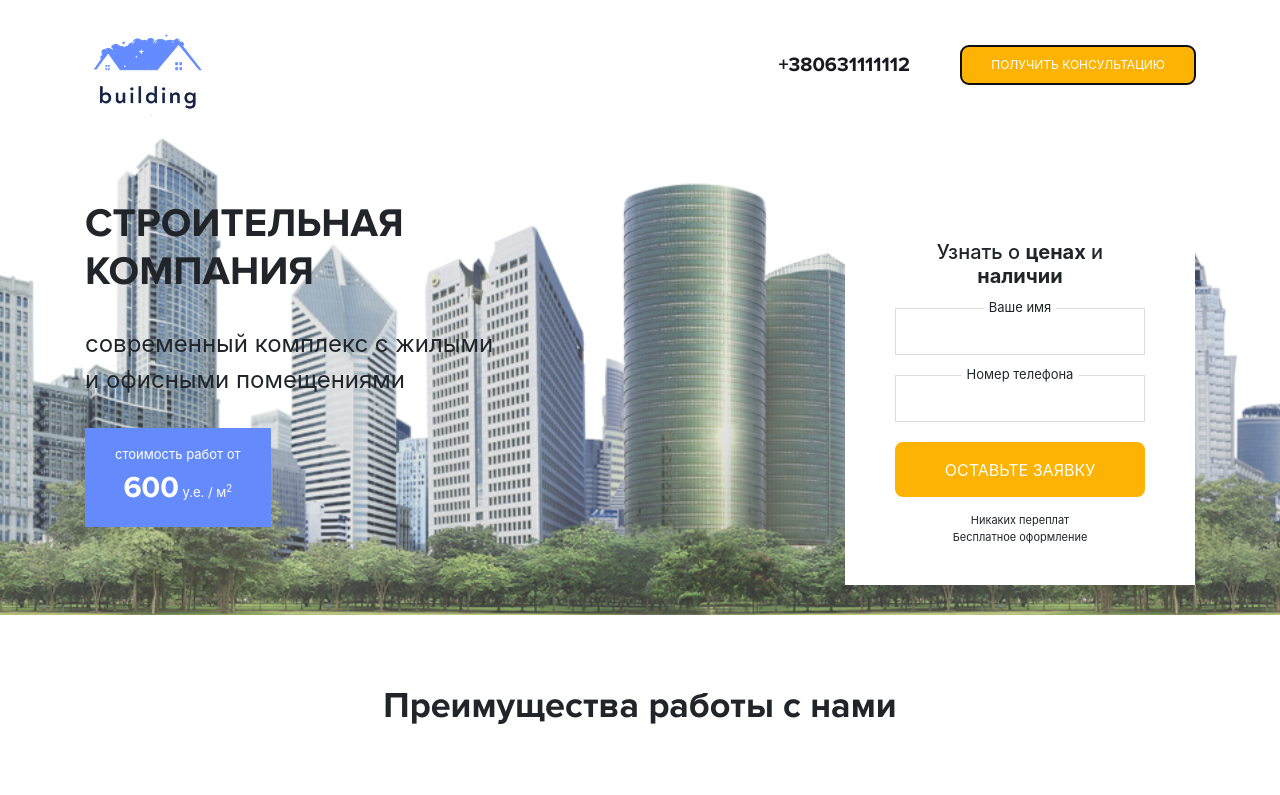
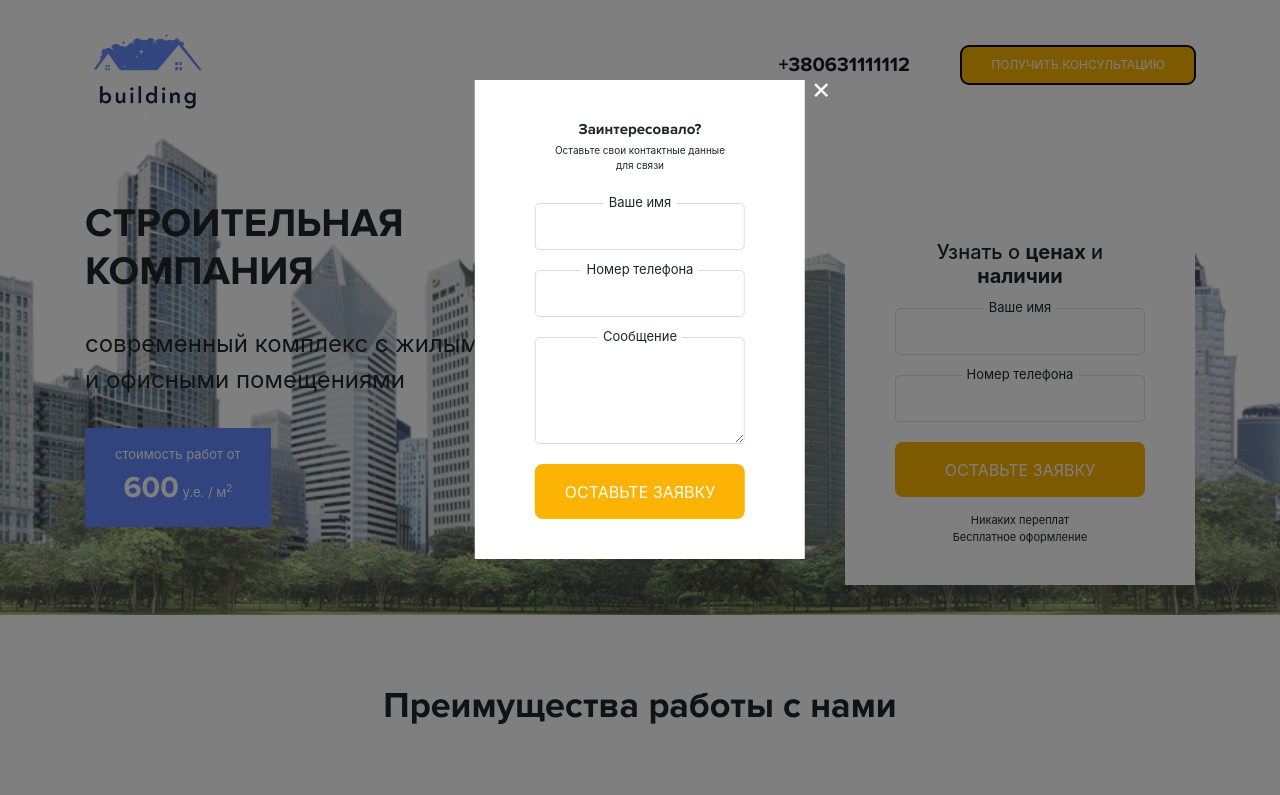
Before and after one commit to Vadym23/Vadym23.github.io, a website: page src/index.html in a window 1280 px wide. Both pictures are taken after a click on the button "ПОЛУЧИТЬ КОНСУЛЬТАЦИЮ". Shown: the top 795 px of the page. Drawn offline with nearby package versions, Linux system fonts and the light colour scheme; files that its build step writes are made by us from their sources.

Commit message:
Add modal window

```diff
--- a/src/index.html
+++ b/src/index.html
@@ -33,7 +33,7 @@
           <div class="col-md-3 col-sm-4 col-12">
             <div class="wrap">
               <div class="wrap-block">
-                <button class="button header-btn">
+                <button class="button header-btn popup-btn">
                   Получить консультацию
                 </button>
               </div>
@@ -126,6 +126,32 @@
     </div>
   </section>
 
+  <!-- Modal window -->
+  <div class="popup">
+    <div class="popup-dialog">
+      <div class="popup-content">
+        <button class="popup-close">&times;</button>
+        <h4 class="popup-header">
+          Заинтересовало?
+        </h4>
+        <p>Оставьте свои контактные данные <br> для связи</p>
+        <div class="main-form popup-form">
+          <form action="#">
+            <!-- Field signatures -->
+            <label for="#">Ваше имя</label>
+            <input class="main-form-input" type="text">
+            <label for="#">Номер телефона</label>
+            <input class="main-form-input" type="text">
+            <label for="#">Сообщение</label>
+            <textarea class="main-form-input" rows="5"></textarea>
+            <button class="main-form-btn button" type="submit">оставьте заявку</button>
+          </form>
+        </div>
+      </div>
+    </div>
+  </div>
+
+  <!-- Scripts -->
   <script
     src="https://code.jquery.com/jquery-1.12.4.min.js"
     integrity="sha256-ZosEbRLbNQzLpnKIkEdrPv7lOy9C27hHQ+Xp8a4MxAQ="
@@ -143,6 +169,14 @@
   <!-- Init slider -->
   <script>
     $(document).ready(function() {
+      $('.popup-btn').on('click', function(event) {
+        event.preventDefault();
+        $('.popup').fadeIn();
+      });
+      $('.popup-close').on('click', function(event) {
+        event.preventDefault();
+        $('.popup').fadeOut();
+      });
       $('.features-slider').slick({
         infinite: true,
         slidesToShow: 4,
--- a/src/less/style.less
+++ b/src/less/style.less
@@ -50,7 +50,7 @@ a:hover {
     text-decoration: none;
 }
 
-button, input, a {
+button, input, a, textarea {
     &:focus {
         outline: none;
     }
@@ -138,6 +138,7 @@ button, input, a {
             margin: 2rem 0;
             width: 100%;
             border: 1px solid @border-input;
+            border-radius: 5px;
             padding: 1.5rem;
         }
         /* Field signatures */
@@ -247,6 +248,50 @@ button, input, a {
     background-size: 70%;
 }
 
+/* Modal window */
+.popup {
+    display: none;
+    position: fixed;
+    left: 0;
+    top: 0;
+    bottom: 0;
+    right: 0;
+    width: 100%;
+    height: 100%;
+    z-index: 9;
+    background-color: rgba(0, 0, 0, 0.5);
+    &-content {
+        position: fixed;
+        left: 50%;
+        top: 10%;
+        background: @light;
+        transform: translateX(-50%);
+        padding: 4rem 6rem;
+    }
+    &-form {
+        margin-top: 3rem;
+        padding: 0;
+    }
+    &-close {
+        position: absolute;
+        top: -1.5rem;
+        right: -2rem;
+        width: 2rem;
+        text-align: center;
+        border: none;
+        background-color: transparent;
+        font-size: 3rem;
+        color: @light;
+    }
+    &-content {
+        text-align: center;
+    }
+    &-header {
+        .bold();
+    }
+}
+
+/* Media requests */
 @media (max-width: 991px) {
     .header {
         height: 11rem;
```
Also changed, not shown: README.md, build/css/main.css, build/index.html.
